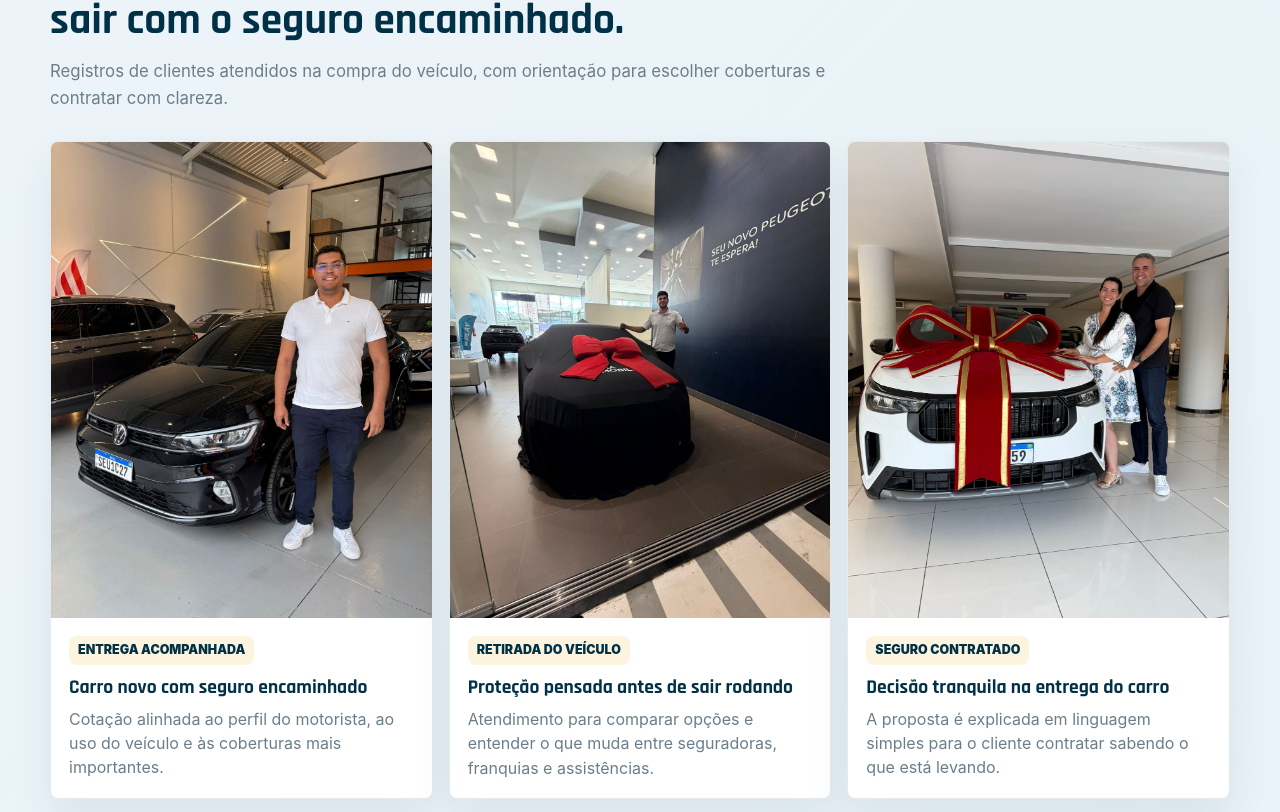
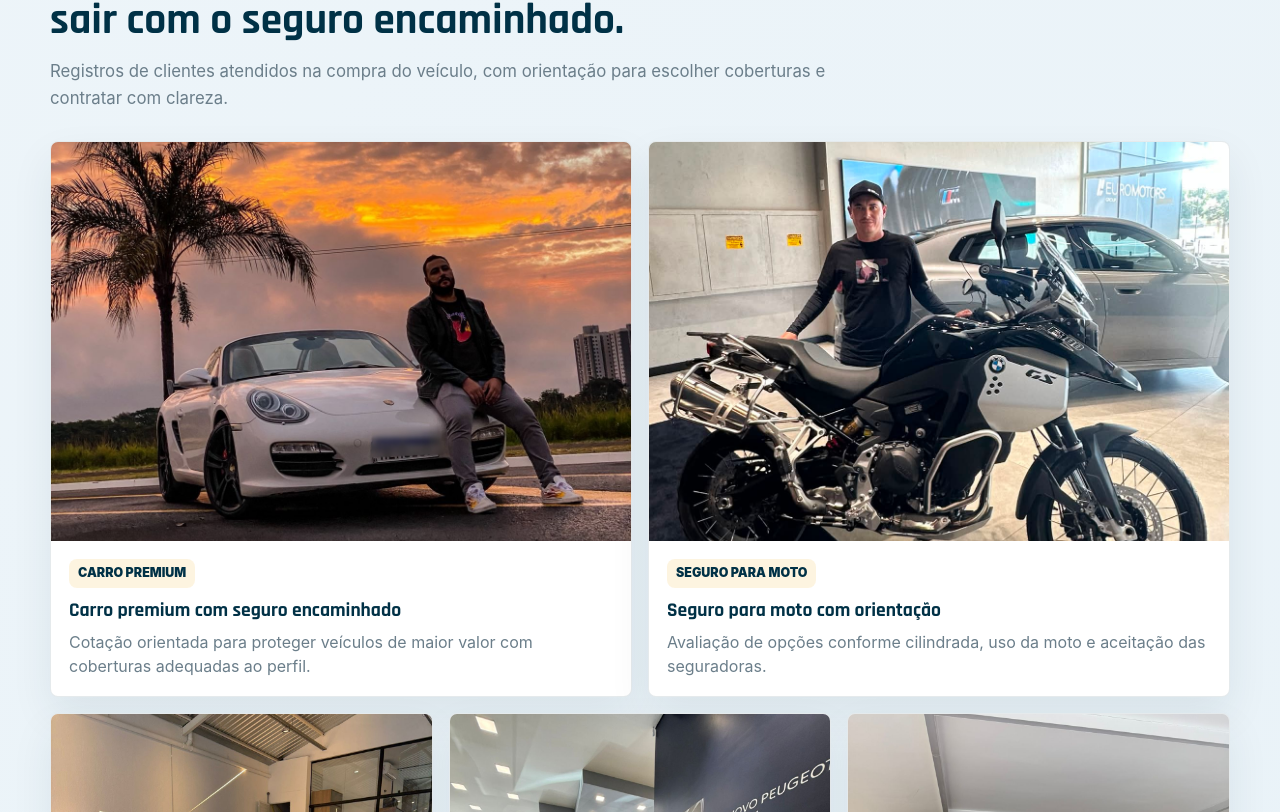
Before and after one commit to Vini-Bruno/Seguro, a React (Vite) app in the folder seguro-front/: page / in a window 1280 px wide. Shown: the part 7168-7980 px from the top of the page. Built offline with nearby package versions, Linux system fonts and the light colour scheme; no server answers.

Commit message:
feat: add client images for BMW GS motorcycle and Porsche premium to client proofs

```diff
--- a/seguro-front/src/features/home/data/homeContent.ts
+++ b/seguro-front/src/features/home/data/homeContent.ts
@@ -1,5 +1,7 @@
+import clientBmwGsMotoPhoto from '@/assets/client-bmw-gs-moto-seguro.jpeg';
 import clientFiatSuvPhoto from '@/assets/client-fiat-suv-seguro.jpeg';
 import clientPeugeotPhoto from '@/assets/client-peugeot-entrega.jpeg';
+import clientPorschePremiumPhoto from '@/assets/client-porsche-premium-seguro.jpeg';
 import clientVolkswagenPhoto from '@/assets/client-volkswagen-seguro.jpeg';
 
 import type { ClientProof, FaqItem, IconCard, Insurer, NavLink, QuoteType, TextCard, TrustSignal } from '../types';
@@ -183,6 +185,22 @@ export const proofItems: TextCard[] = [
 
 export const clientProofs: ClientProof[] = [
   {
+    image: clientPorschePremiumPhoto,
+    alt: 'Cliente ao lado de um Porsche branco durante atendimento de seguro',
+    meta: 'Carro premium',
+    title: 'Carro premium com seguro encaminhado',
+    description: 'Cotação orientada para proteger veículos de maior valor com coberturas adequadas ao perfil.',
+    imagePosition: 'center 74%',
+  },
+  {
+    image: clientBmwGsMotoPhoto,
+    alt: 'Cliente ao lado de uma moto BMW GS em concessionária',
+    meta: 'Seguro para moto',
+    title: 'Seguro para moto com orientação',
+    description: 'Avaliação de opções conforme cilindrada, uso da moto e aceitação das seguradoras.',
+    imagePosition: 'center 56%',
+  },
+  {
     image: clientVolkswagenPhoto,
     alt: 'Cliente ao lado de um Volkswagen preto em uma loja de veículos',
     meta: 'Entrega acompanhada',
--- a/seguro-front/src/styles/global.css
+++ b/seguro-front/src/styles/global.css
@@ -1042,25 +1042,34 @@ h3 {
 
 .proof-gallery {
   display: grid;
-  grid-template-columns: repeat(3, minmax(0, 1fr));
+  grid-template-columns: repeat(6, minmax(0, 1fr));
   gap: 16px;
   margin-top: 30px;
 }
 
 .proof-story {
   overflow: hidden;
+  grid-column: span 2;
   display: grid;
   grid-template-rows: auto 1fr;
   border: 1px solid rgba(0, 49, 70, 0.1);
   border-radius: 8px;
   background: #ffffff;
   box-shadow: 0 18px 42px rgba(0, 49, 70, 0.08);
+}
+
+.proof-story:nth-child(-n + 2) {
+  grid-column: span 3;
 }
 
 .proof-story__photo {
   overflow: hidden;
   aspect-ratio: 4 / 5;
   background: #dde5e8;
+}
+
+.proof-story:nth-child(-n + 2) .proof-story__photo {
+  aspect-ratio: 16 / 11;
 }
 
 .proof-story__photo img {
@@ -2186,6 +2195,15 @@ h3 {
     grid-template-columns: 1fr;
   }
 
+  .proof-story,
+  .proof-story:nth-child(-n + 2) {
+    grid-column: auto;
+  }
+
+  .proof-story:nth-child(-n + 2) .proof-story__photo {
+    aspect-ratio: 4 / 5;
+  }
+
   .benefits-section {
     padding-top: 54px;
   }
```
Also changed, not shown: seguro-front/src/assets/client-bmw-gs-moto-seguro.jpeg (added), seguro-front/src/assets/client-porsche-premium-seguro.jpeg (added).
